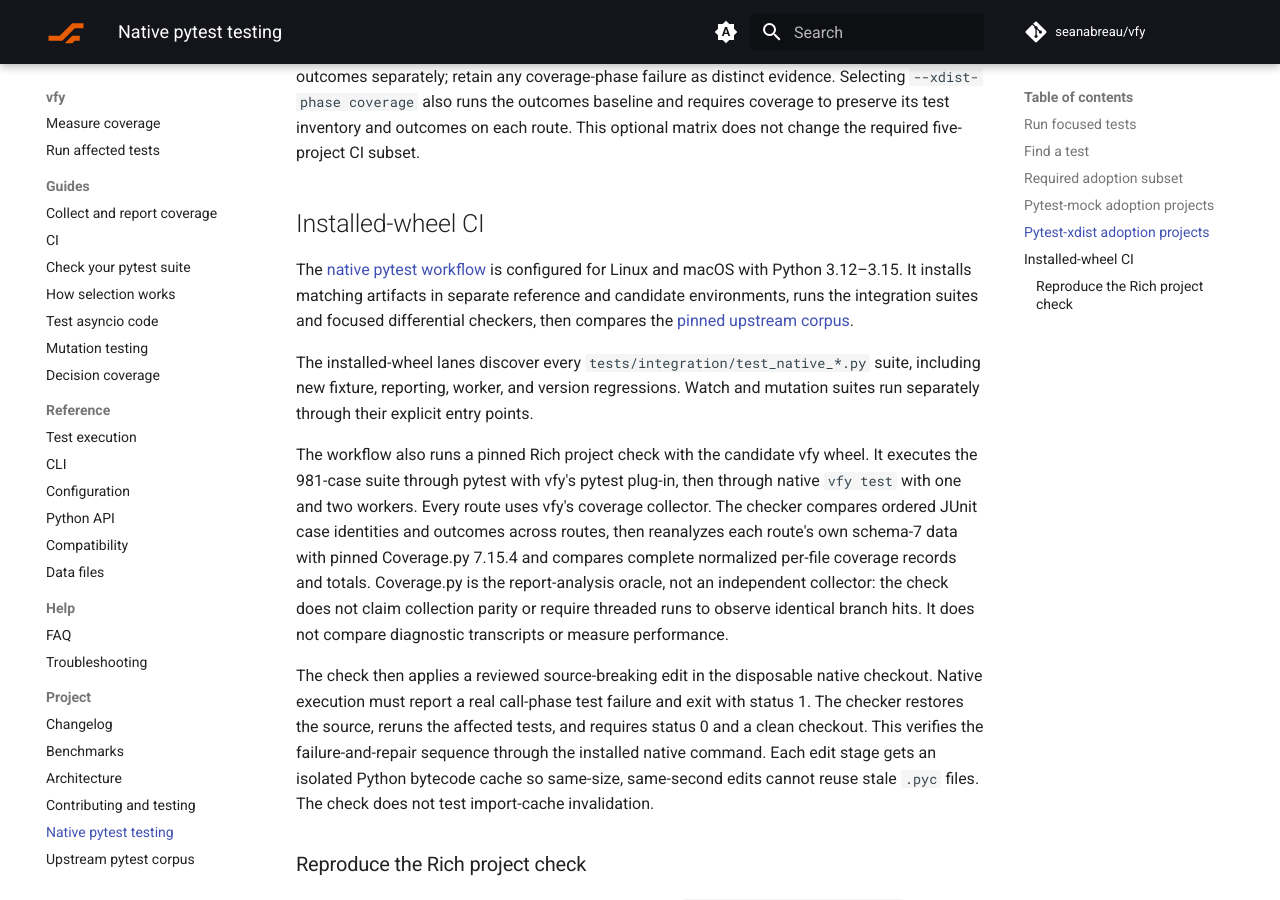
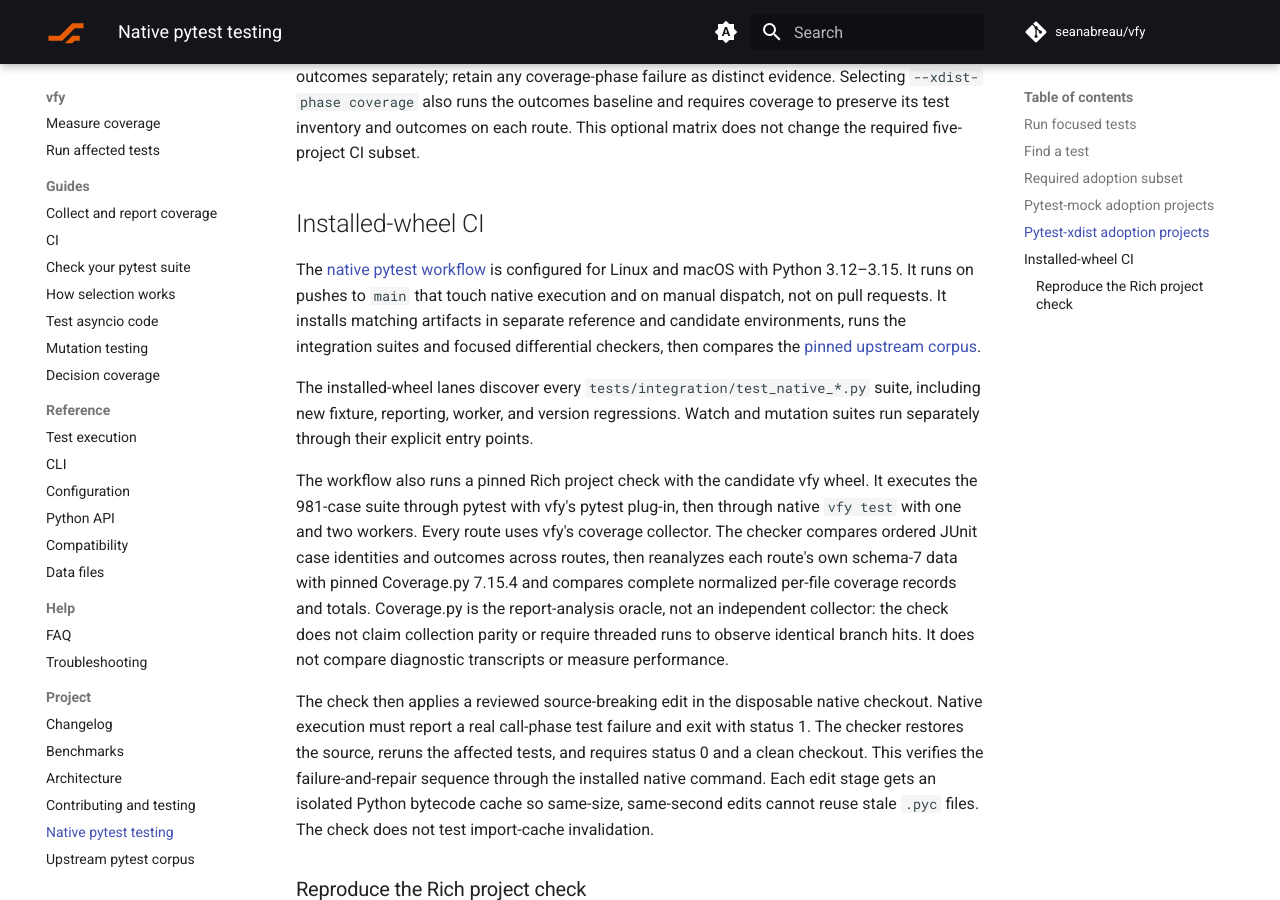
Before and after one commit to seanabreau/vfy, an MkDocs documentation site: the page built from docs/about/native-pytest-testing.md, in a window 1280 px wide and 900 px high, scrolled down 5354 px. Built offline with MkDocs 1.6.1 and Material for MkDocs 9.7.7, drawn with Linux system fonts in a browser that asks for light colours; comment, search, counter and statistics services are not loaded.

Commit message:
Run the native corpus matrix on main only
The free macOS runner pool is small. On pull requests, the corpus
matrix's four macOS jobs held it for about 30 minutes each while the
required macOS wheel tests queued for over an hour. The corpus is not
part of the CI summary; it still runs on pushes to main that touch
native execution and on manual dispatch.

Co-Authored-By: Claude Opus 5.5 <noreply@anthropic.com>
Claude-Session: https://claude.ai/code/session_01Mw4neqtNSDE9EPt58kWUkv

```diff
--- a/docs/about/native-pytest-testing.md
+++ b/docs/about/native-pytest-testing.md
@@ -232,7 +232,8 @@ This optional matrix does not change the required five-project CI subset.
 ## Installed-wheel CI
 
 The [native pytest workflow](https://github.com/seanabreau/vfy/blob/main/.github/workflows/native-pytest.yml)
-is configured for Linux and macOS with Python 3.12–3.15. It installs matching artifacts
+is configured for Linux and macOS with Python 3.12–3.15. It runs on pushes to `main`
+that touch native execution and on manual dispatch, not on pull requests. It installs matching artifacts
 in separate reference and candidate environments, runs the integration suites
 and focused differential checkers, then compares the
 [pinned upstream corpus](pytest-test-suite.md).
```
Also changed, not shown: 1 other file.
